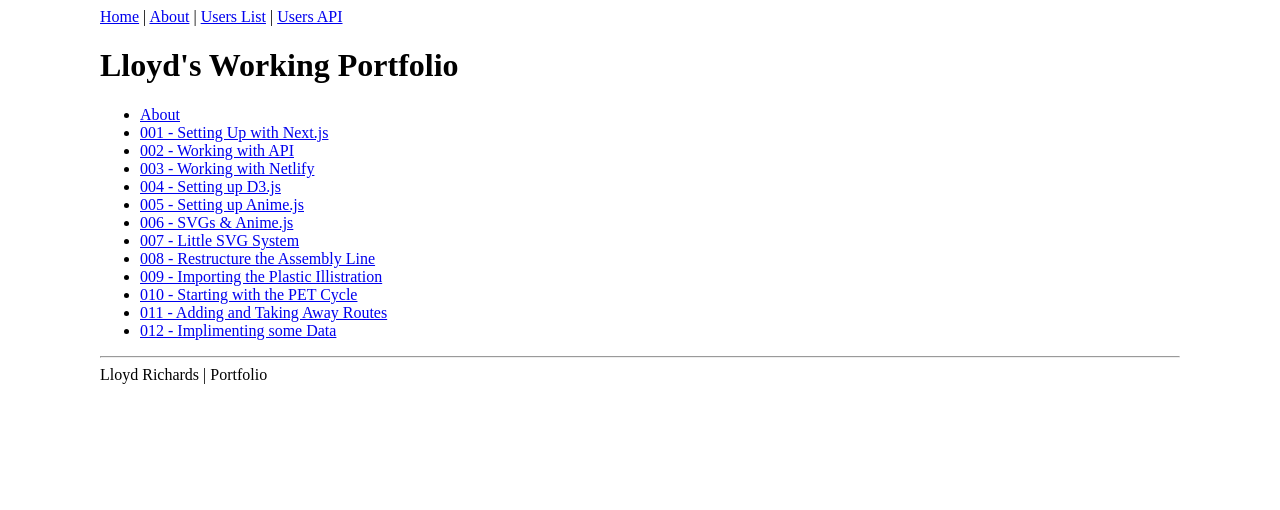
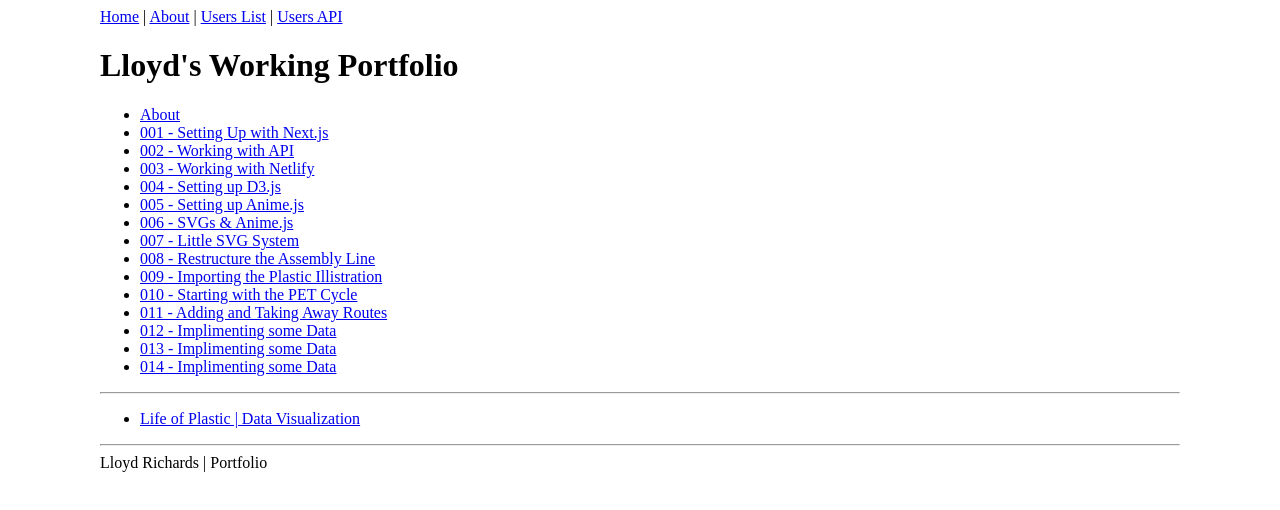
Before and after one commit to lloydrichards/proj_portfolio-website, a Next.js app: page / in a window 1280 px wide. Shown: the top 510 px of the page. Built offline with nearby package versions, Linux system fonts and the light colour scheme; a web font is replaced by a local one.

Commit message:
cont: Routing

```diff
--- a/pages/experiment/014.tsx
+++ b/pages/experiment/014.tsx
@@ -5,7 +5,7 @@ import Example3 from "../../components/LifePlastic/examples/example3";
 
 const Experiment014 = () => {
   return (
-    <Layout>
+    <Layout title="Experiment | 014">
       <Example1 />
       <Example2 />
       <Example3 />
--- a/pages/index.tsx
+++ b/pages/index.tsx
@@ -71,6 +71,24 @@ const IndexPage: React.FC = () => (
           <a>012 - Implimenting some Data</a>
         </Link>
       </li>
+      <li>
+        <Link href="/experiment/013">
+          <a>013 - Implimenting some Data</a>
+        </Link>
+      </li>
+      <li>
+        <Link href="/experiment/014">
+          <a>014 - Implimenting some Data</a>
+        </Link>
+      </li>
+    </ul>
+    <hr />
+    <ul>
+      <li>
+        <Link href="/lifeofplastic">
+          <a>Life of Plastic | Data Visualization</a>
+        </Link>
+      </li>
     </ul>
   </Layout>
 );
```
